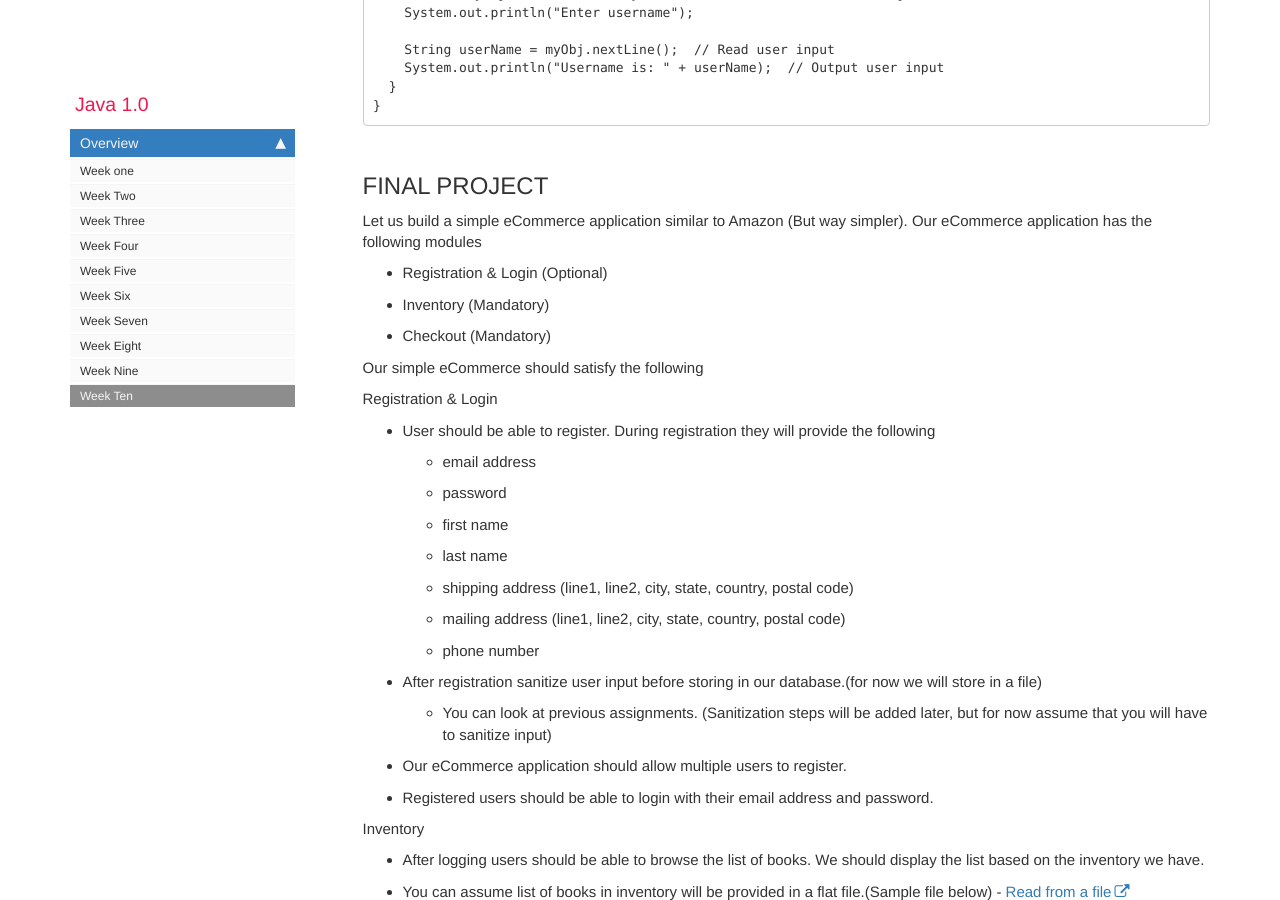
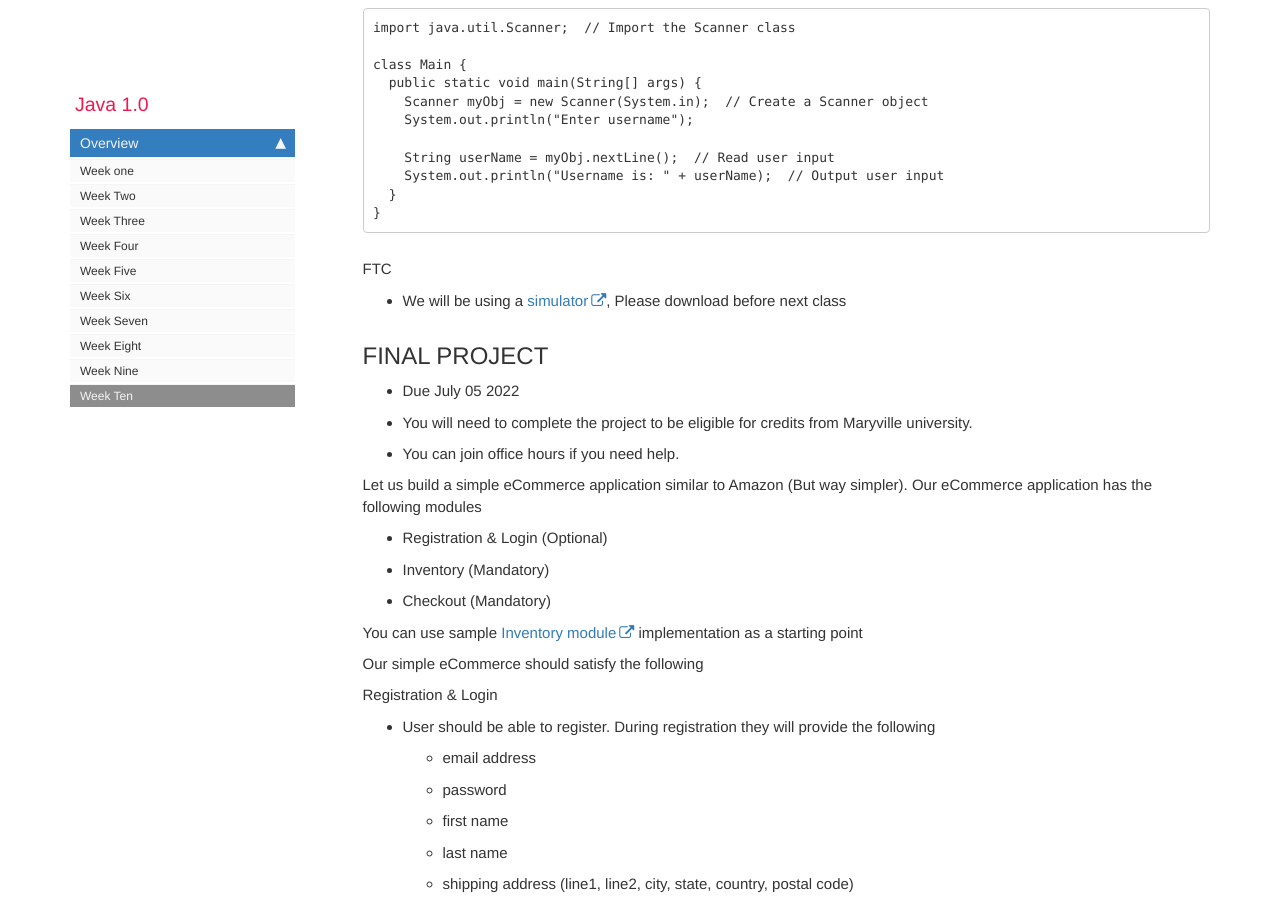
Before and after one commit to rambethina/java, a Jekyll site: the page built from pages/mydoc/mydoc_week_ten.md, in a window 1280 px wide and 900 px high, scrolled down 3696 px. Built offline with Jekyll 4.4.1, drawn with Linux system fonts in a browser that asks for light colours; comment, search, counter and statistics services are not loaded; some of the changed text lies outside the part shown.

Commit message:
add ftc section

````diff
--- a/pages/mydoc/mydoc_week_ten.md
+++ b/pages/mydoc/mydoc_week_ten.md
@@ -5,6 +5,8 @@ permalink: mydoc_week_ten.html
 folder: mydoc
 ---
 
+## FTC From next week
+* We will be using a [simulator](https://github.com/Beta8397/virtual_robot), Please download before next class
 ## Continue from last week.
 * Exceptions
 * Files
@@ -181,13 +183,24 @@ class Main {
 }
 ```
 
+FTC
+
+* We will be using a [simulator](https://github.com/Beta8397/virtual_robot), Please download before next class
+
 
 ## FINAL PROJECT
+
+* Due July 05 2022
+* You will need to complete the project to be eligible for credits from Maryville university.
+* You can join office hours if you need help.
+
 Let us build a simple eCommerce application similar to Amazon (But way simpler). Our eCommerce application has the following modules
 
 * Registration & Login (Optional)
 * Inventory (Mandatory)
 * Checkout (Mandatory)
+
+You can use sample [Inventory module](https://github.com/rambethina/ECommerceInventoryModule) implementation as a starting point
 
 Our simple eCommerce should satisfy the following
 
````
